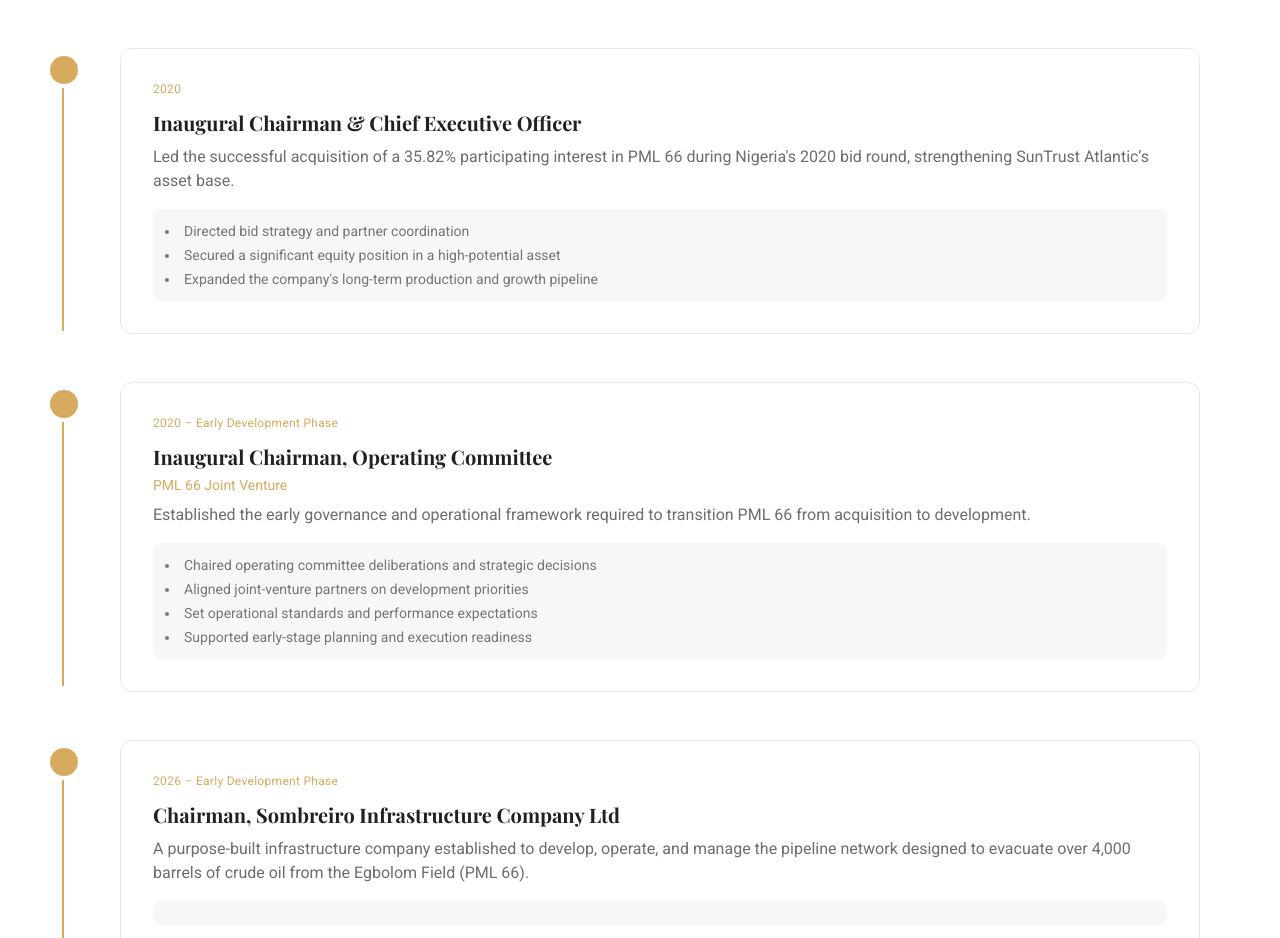
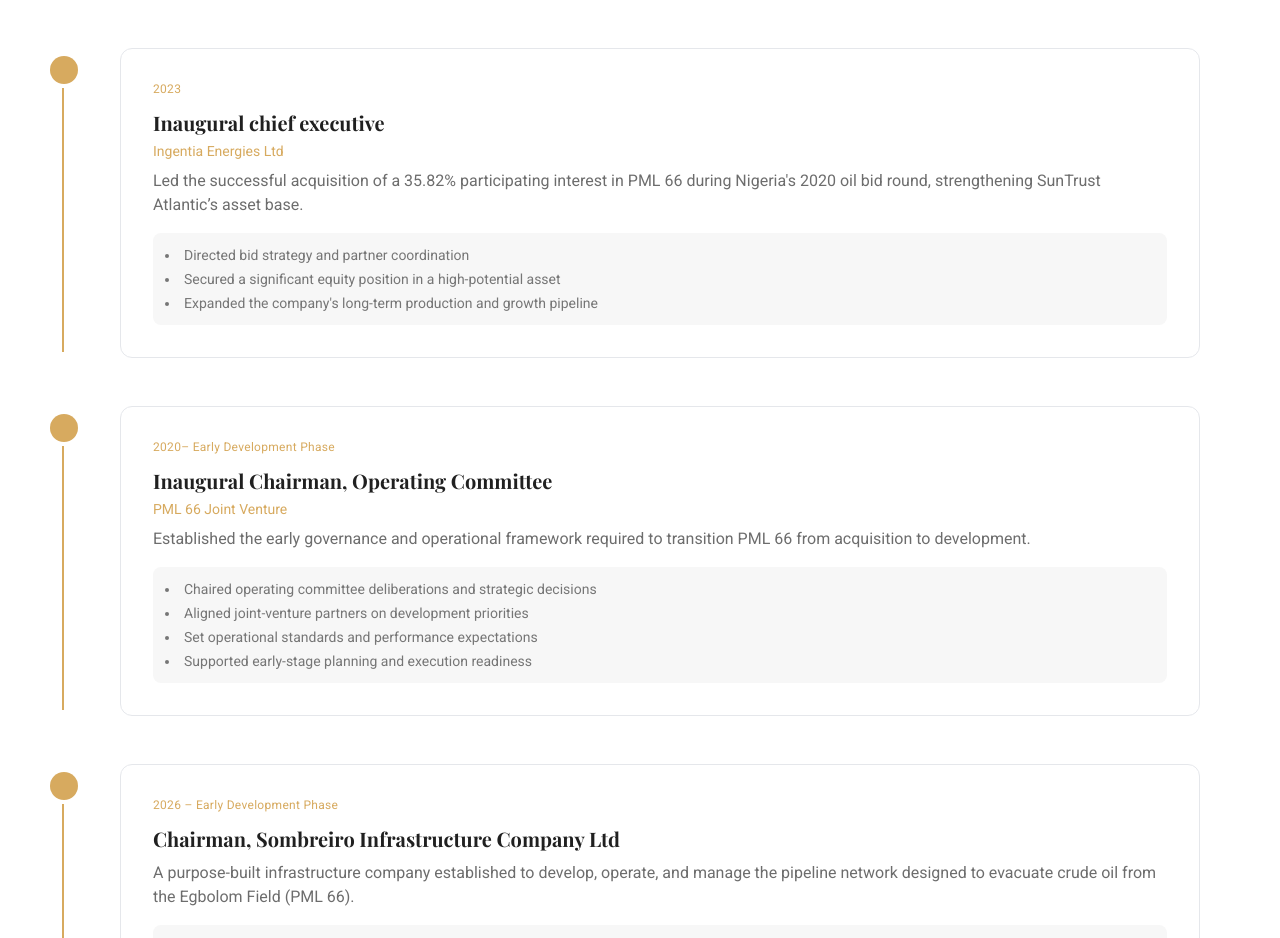
Before and after one commit to apreezofficial/Dr-Ugo-website, a Next.js app: page / in a window 1280 px wide. Shown: the part 3934-4872 px from the top of the page. Built offline with nearby package versions, Linux system fonts and the light colour scheme; a web font is replaced by a local one.

Commit message:
Revise leadership career entries and descriptions
Updated leadership role details and descriptions for accuracy.

```diff
--- a/app/components/LeadershipCareer.tsx
+++ b/app/components/LeadershipCareer.tsx
@@ -34,11 +34,11 @@ const LeadershipCareer: React.FC<LeadershipCareerProps> = ({ id }) => {
       ],
     },
     {
-      period: "2020",
-      role: "Inaugural Chairman & Chief Executive Officer",
-      organization: "",
+      period: "2023",
+      role: "Inaugural chief executive",
+      organization: "Ingentia Energies Ltd",
       description:
-        "Led the successful acquisition of a 35.82% participating interest in PML 66 during Nigeria's 2020 bid round, strengthening SunTrust Atlantic’s asset base.",
+        "Led the successful acquisition of a 35.82% participating interest in PML 66 during Nigeria's 2020 oil bid round, strengthening SunTrust Atlantic’s asset base.",
       points: [
         "Directed bid strategy and partner coordination",
         "Secured a significant equity position in a high-potential asset",
@@ -46,7 +46,7 @@ const LeadershipCareer: React.FC<LeadershipCareerProps> = ({ id }) => {
       ],
     },
     {
-      period: "2020 – Early Development Phase",
+      period: "2020– Early Development Phase",
       role: "Inaugural Chairman, Operating Committee",
       organization: "PML 66 Joint Venture",
       description:
@@ -63,7 +63,7 @@ const LeadershipCareer: React.FC<LeadershipCareerProps> = ({ id }) => {
       role: "Chairman, Sombreiro Infrastructure Company Ltd",
       organization: "",
       description:
-        "A purpose-built infrastructure company established to develop, operate, and manage the pipeline network designed to evacuate over 4,000 barrels of crude oil from the Egbolom Field (PML 66).",
+        "A purpose-built infrastructure company established to develop, operate, and manage the pipeline network designed to evacuate crude oil from the Egbolom Field (PML 66).",
       points: [],
     },
   ];
```
